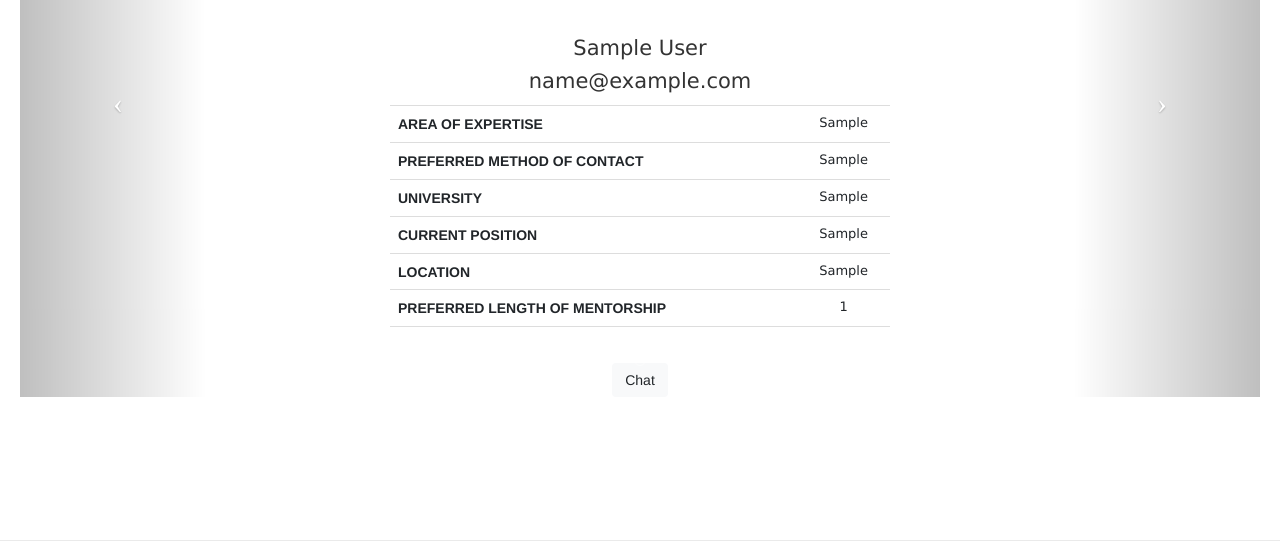
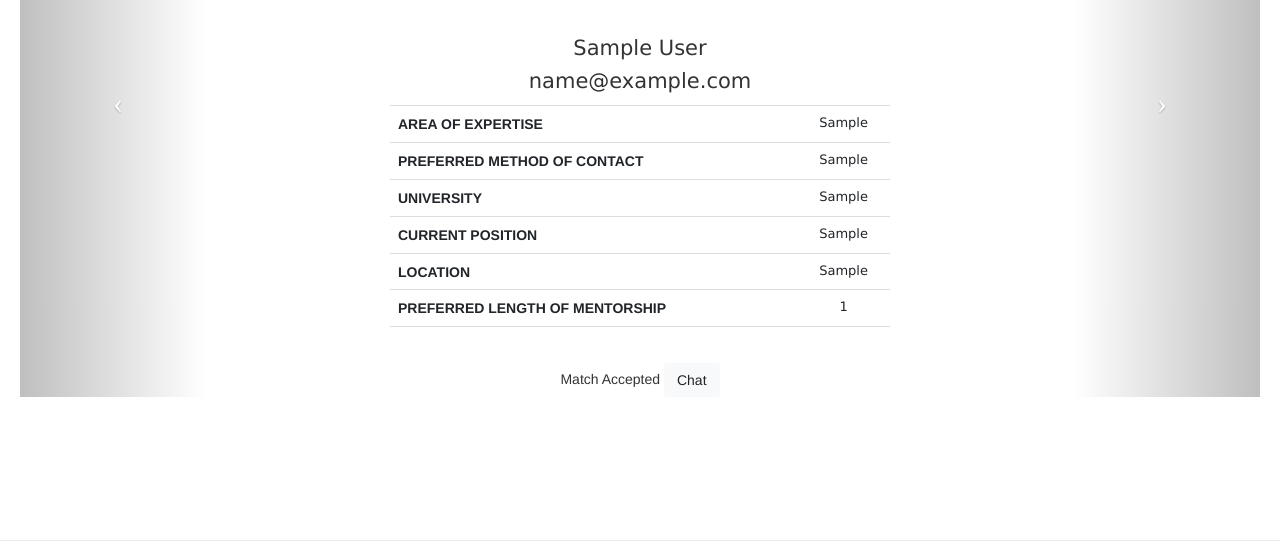
Before and after one commit to bellemscott/mentorship, a Rails app: page /matches in a window 1280 px wide. Shown: the part 389-935 px from the top of the page. Run offline with Rails 7, Linux system fonts and the light colour scheme; a user stored in the database is signed in; tables that the repository leaves empty hold one stand-in row (values such as "Sample post"); style sheets or scripts are compiled from the project's sources; some libraries are stand-ins or nearby versions.

Commit message:
match acceptance both parties

```diff
--- a/app/views/matches/index.html.erb
+++ b/app/views/matches/index.html.erb
@@ -75,6 +75,9 @@
                                     <th colspan="20"></th>
                                     </tr>
                                 </table>
+                            <% other_user_id = mentor_record.user_id%>
+                            <% search_record = Mentee.find_by(user_id: current_user.id) %>
+                            <% other_match = Match.find_by(user_id: other_user_id, mentee_id: search_record.id) %>
                         <% else %>
                             <table class= "table center" style="width:500px; margin-left:auto;margin-right:auto;">
                                     <tr>
@@ -104,8 +107,21 @@
                                     <th colspan="20"></th>
                                     </tr>
                                 </table>
+                            <% other_user_id = mentee_record.user_id%>
+                            <% search_record = Mentor.find_by(user_id: current_user.id) %>
+                            <% other_match = Match.find_by(user_id: other_user_id, mentor_id: search_record.id) %>
                         <% end %>
-                    <button type="button" class="btn btn-light">Chat</button>
+                    <% puts "Should be dexters id "%>
+                    <% puts other_user_id %>
+                    <% puts search_record.id %>
+                    <%if other_match != nil %>
+                        <%if other_match.accepted %>
+                            Match Accepted
+                            <button type="button" class="btn btn-light">Chat</button>
+                        <%end%>
+                    <% else%>
+                        Match Pending Acceptance ...
+                    <%end%>
                     </div>
                 </div>
             <% end %>
@@ -118,7 +134,6 @@
         </a>
     </div>
     </div>
-</body>
       <% else %>
         <div class= "center jumbotron" style="background:white" >
           <h1>Welcome, <%= current_user.firstname %>!</h1>
@@ -137,5 +152,6 @@
       <% end %>
 
 </table>
+</body>
 
 <br>
```
